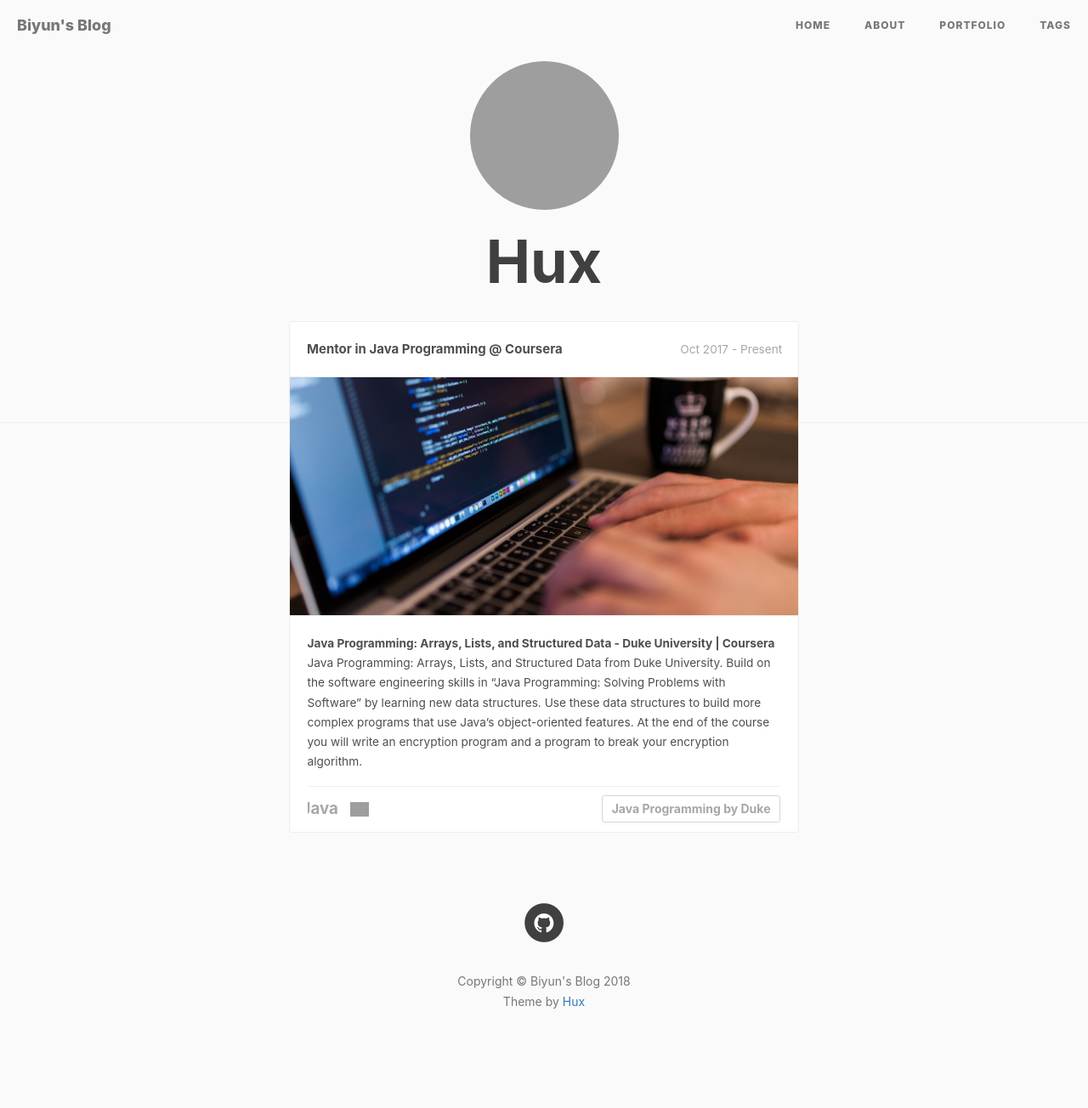
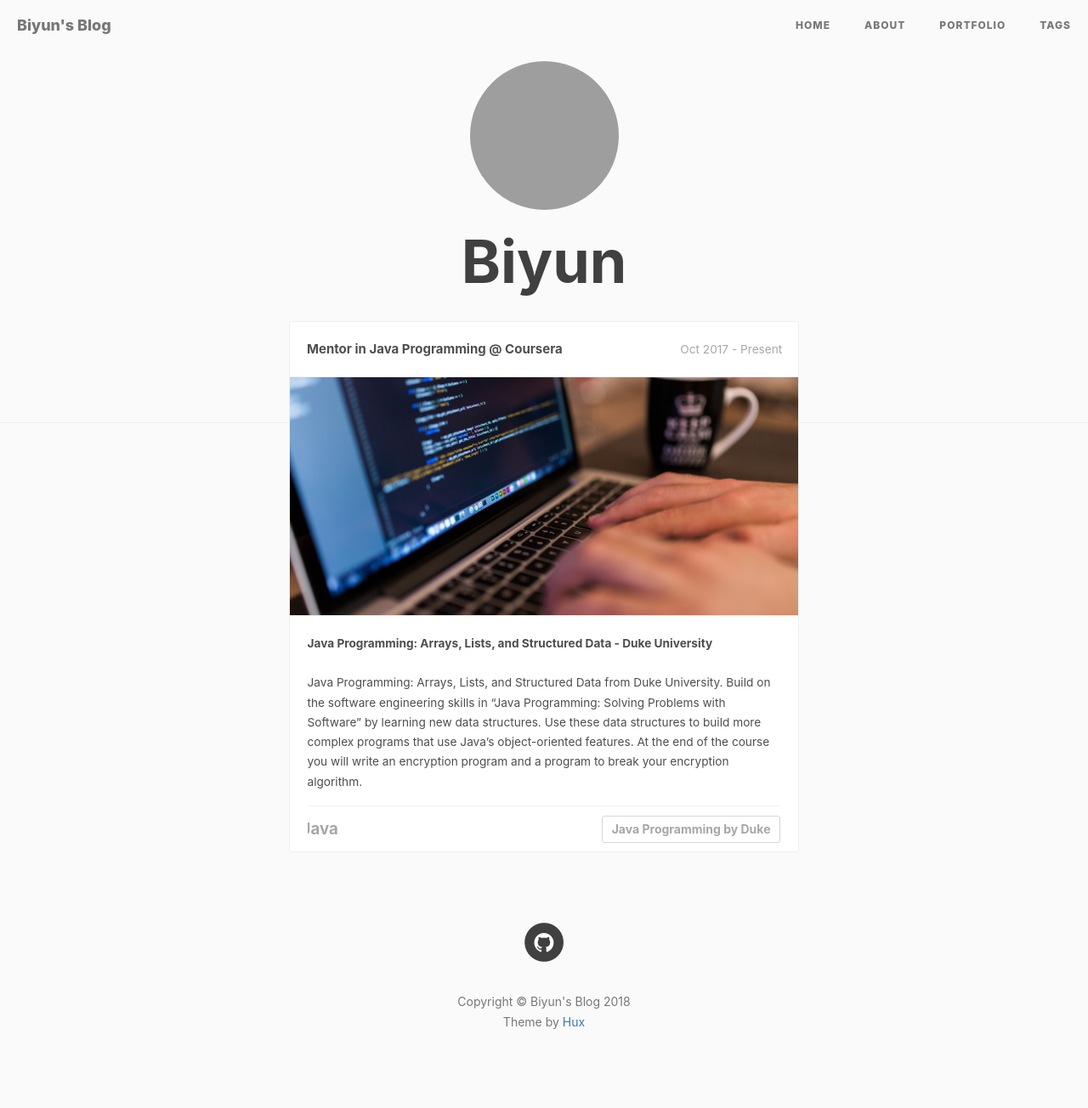
Before and after one commit to biyunwu/biyunwu.github.io, a Jekyll site: the page built from portfolio/index.html, in a window 1280 px wide. Shown: the whole page at 85% size. Built offline with Jekyll 4.4.1, drawn with Linux system fonts in a browser that asks for light colours; nearby versions of some CDN libraries; comment, search, counter and statistics services are not loaded; before the commit the page ends 1281 px from its top, so only the background shows below that; grey boxes are pictures that could not be loaded.

Commit message:
Disable icons in Portfolio

```diff
--- a/portfolio/index.html
+++ b/portfolio/index.html
@@ -9,7 +9,7 @@
 		<meta charset="UTF-8" />
 		<meta http-equiv="X-UA-Compatible" content="IE=edge,chrome=1">
 		<meta name="viewport" content="width=device-width, initial-scale=1.0">
-		<title>Hux - Timeline</title>
+		<title>Biyun's Timeline</title>
 		<link rel="stylesheet" type="text/css" href="css/timeline.css" />
 		<script src="js/modernizr.custom.js"></script>
 	</head>
@@ -17,7 +17,7 @@
 		<div class="container" style="margin:0;padding:0;width:100%;">
 			<header>
 				<img width="175" height="175" style="border-radius:50%;" src="/img/avatar-hux.jpg">
-				<h1>Hux</h1>
+				<h1>Biyun</h1>
 			</header>
 			<div class="main">
 				<ul class="cbp_tmtimeline">
@@ -28,13 +28,14 @@
 							<img src="images/java-coursera.jpeg">
 							<ul>
 								<li>
-									<strong>Java Programming: Arrays, Lists, and Structured Data - Duke University | Coursera</strong>
-                                    <br>
+									<strong>Java Programming: Arrays, Lists, and Structured Data - Duke University</strong>
+                                    <br />
+                                    <br />
                                     Java Programming: Arrays, Lists, and Structured Data from Duke University. Build on the software engineering skills in “Java Programming: Solving Problems with Software” by learning new data structures. Use these data structures to build more complex programs that use Java’s object-oriented features. At the end of the course you will write an encryption program and a program to break your encryption algorithm.
 								</li>
 								<li class="skill">
 									<span><b>Java</b></span>
-									<span class="i-react"></span>
+									<!-- <span class="i-react"></span> -->
 									<span class="link"><a target="_blank" href="https://www.coursera.org/learn/java-programming-arrays-lists-data/">Java Programming by Duke</a></span>
 								</li>
 							</ul>
```
